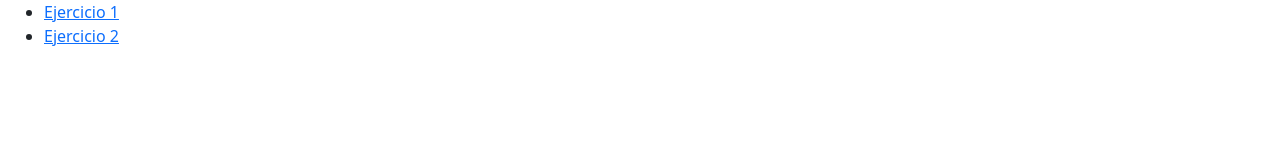
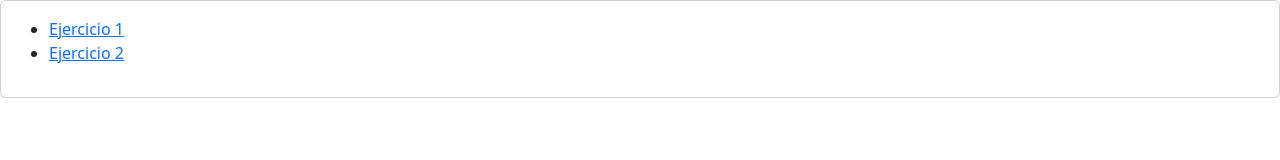
Before and after one commit to thunderfox7/first-one, a plain HTML site: page index.html in a window 1280 px wide. Drawn offline with nearby package versions, Linux system fonts and the light colour scheme.

Commit message:
no comments

```diff
--- a/index.html
+++ b/index.html
@@ -8,7 +8,7 @@
   <title>Simple Calculator</title>
 </head>
 <body>
-  <div class="container-fluid">
+  <div class="container-fluid p-3 card">
     <ul>
       <li><a href="ejercicio-1.html">Ejercicio 1</a></li>
       <li><a href="ejercicio-2.html">Ejercicio 2</a></li>
```
